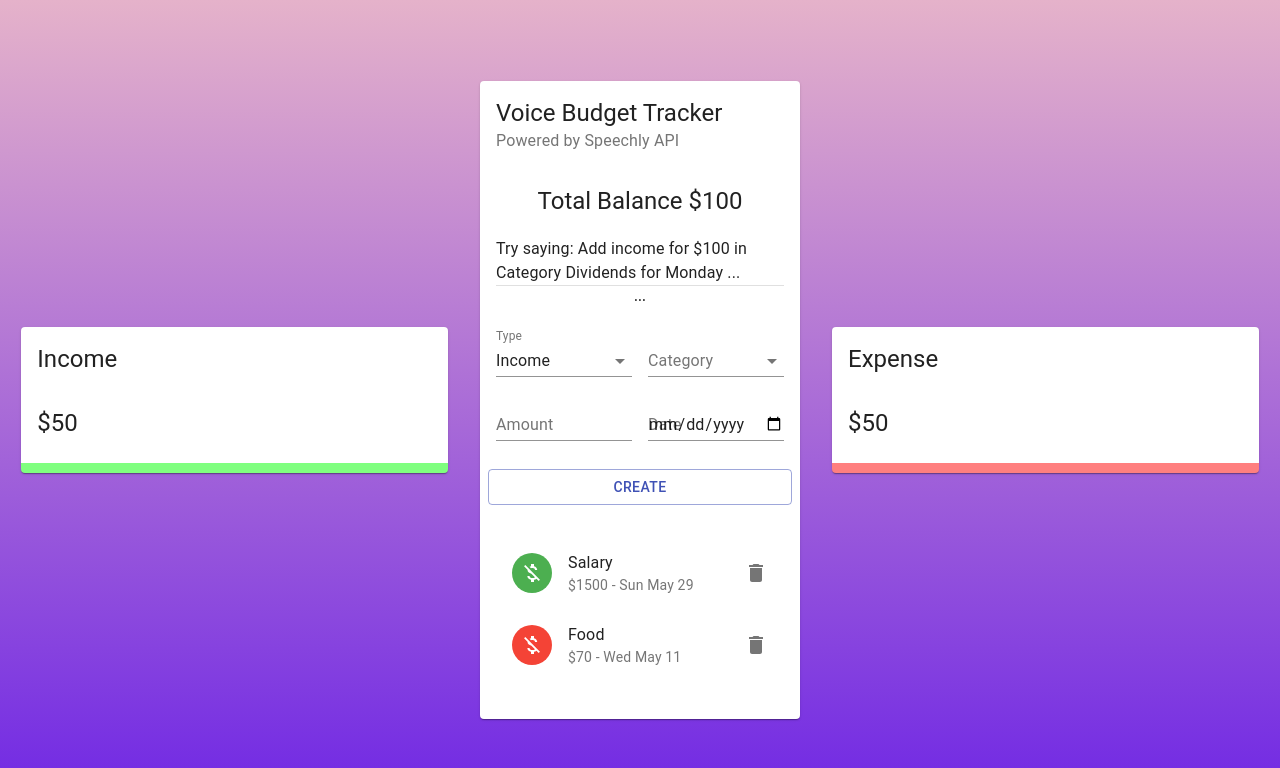
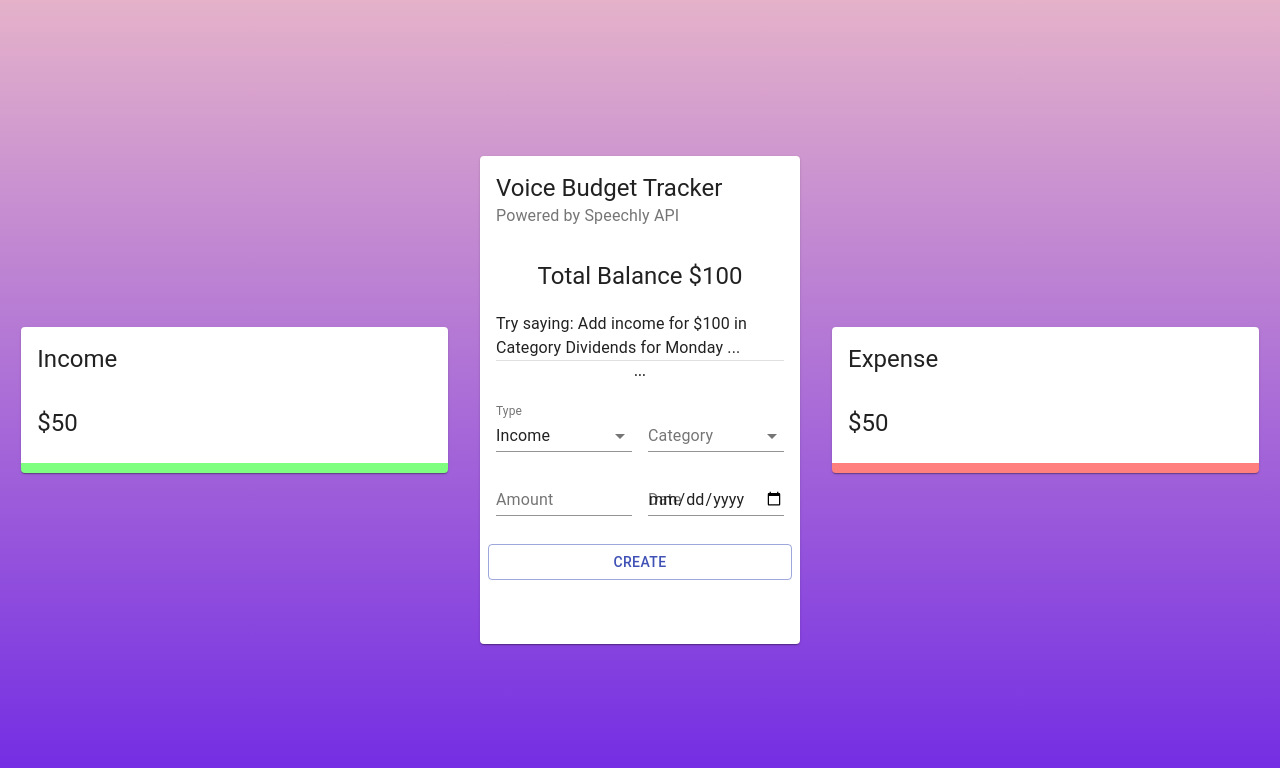
Before and after one commit to nditanaka/voice-budget-tracker, a React (Create React App) app: page / in a window 1280 px wide. Shown: the top 768 px of the page. Built offline with nearby package versions, Linux system fonts and the light colour scheme.

Commit message:
clear dummy data

```diff
--- a/src/components/Main/List/List.js
+++ b/src/components/Main/List/List.js
@@ -7,16 +7,9 @@
 
 const List = () => {
     const classes = useStyles()
-    const {deleteTransaction} = useContext(BudgetTrackerContext)
+    const {deleteTransaction, transactions} = useContext(BudgetTrackerContext)
 
-    const transactions = [
-        { id: 1, type: 'Income', category: 'Salary', amount: 1500, date: 'Sun May 29' },
-        { id: 2, type: 'Expense', category: 'Food', amount: 70, date: 'Wed May 11' },
-        { id: 3, type: 'Income', category: 'Dividends', amount: 15, date: 'Mon May 10' },
-        { id: 4, type: 'Expense', category: 'Utility', amount: 150, date: 'Fri May 27' }
-    ]
-
-  return (
+    return (
       <MUIList dense={false} className={classes.list}>
           {transactions.map((transaction) => (
               <Slide direction='down' in mountOnEnter unmountOnExit key={transaction.id}>
@@ -28,7 +21,7 @@
                       </ListItemAvatar>
                       <ListItemText primary={transaction.category} secondary={`$${transaction.amount} - ${transaction.date}`} />
                       <ListItemSecondaryAction>
-                          <IconButton edge="end" aria-label="delete" onClick="">
+                          <IconButton edge="end" aria-label="delete" onClick={() => deleteTransaction(transaction.id)}>
                               <Delete />
                           </IconButton>
                       </ListItemSecondaryAction>
```
